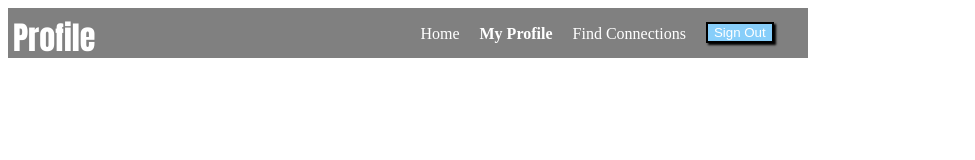
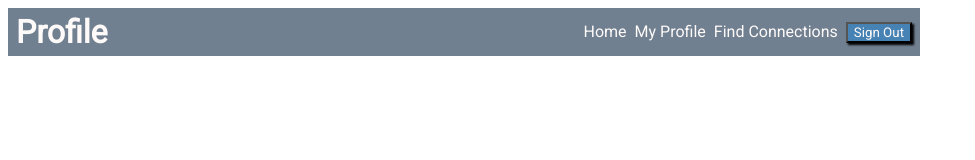
Before and after one commit to Raekian/flex_navbar, a plain HTML site: page index.html in a window 1280 px wide. Shown: the whole page, without its empty margins (0-975 px from the left). Drawn offline with Linux system fonts and the light colour scheme.

Commit message:
cleaned up code added hover func

```diff
--- a/index.html
+++ b/index.html
@@ -1,8 +1,16 @@
-<link rel="stylesheet" href="style.css" />
+<!DOCTYPE html>
+<html lang="en">
+<head>
+    <meta charset="UTF-8">
+    <meta http-equiv="X-UA-Compatible" content="IE=edge">
+    <meta name="viewport" content="width=device-width, initial-scale=1.0">
+    <title>Document</title>
+    <link rel="stylesheet" href="style.css">
+</head>
 <body>
     <div class="nav">
-    <h1 id="nav-title">Profile</h1>
-    <ul id="nav-links">
+        <h1 class="nav-title bigger">Profile</h1>
+        <ul class="nav-links">
             <li><a href="#">Home</a></li>
             <li><a href="#" class="active">My Profile</a></li>
             <li><a href="#">Find Connections</a></li>
@@ -10,3 +18,4 @@
         </ul>
     </div>
 </body>
+</html>
--- a/style.css
+++ b/style.css
@@ -1,50 +1,54 @@
-.nav {height: 50px;
-    width: 800px;
-    background-color: grey;
-    display: flex;
+@import url('https://fonts.googleapis.com/css2?family=Roboto&display=swap');
+
+* {
+    font-family: 'Roboto', sans-serif;
 }
 
-button {
-    color: white;
-    border: 2px solid black;
-    background-color: lightskyblue;
+.nav {
+    width: 70vw;
+    height: 3em;
+    display:flex;
+    align-items: center;
+    justify-content: space-between;
+    color: snow;
+    background-color: slategray;
+    padding: 0 .5em;
+}
+
+.nav .nav-title {
+    display: flex;
+    justify-self: flex-start;
+}
+
+ul  {
+    list-style-type: none;
+    gap: .5em;
+    display: flex;
+    justify-content: space-between;
+}
+
+a {
+    color: snow;
+    text-decoration: none;
+}
+
+.btn {
+    color: snow;
+    font-family: 'Roboto', sans-sefif;
+    background-color: steelblue;
     box-shadow: black 2px 2px 2px 0px;
 }
 
-#nav-links {
-    display: flex;
-    align-items: flex-end;
-    justify-content: space-evenly;
-    margin: 15px;
-    margin-left: 260px;
+.active:hover {
+    font-weight: bolder;
 }
 
-h1 {
-    color: white;
-    font-family: Impact, Haettenschweiler, 'Arial Narrow Bold', sans-serif;
-    font-weight: lighter;
-    display: flex;
-    align-items: flex-start;
-    justify-content: flex-start;
-    margin: 5px;
+.bigger:hover {
+    font-size: 3em;
+    color: black;
 }
 
-ul {
-    display: flex;
-    align-items: flex-end;
-    justify-content: flex-end;
-    list-style-type: none;
-    margin: 0;
+a:hover {
+    font-size: 1.5em;
+    color: black;
 }
-li {
-    padding-left: 20px;
-}
-
-a {
-    color: white;
-    text-decoration: solid;
-}
-
-.active{
-    font-weight: bold;
-}
```
Lines whose indentation alone changed are shown as unchanged.
